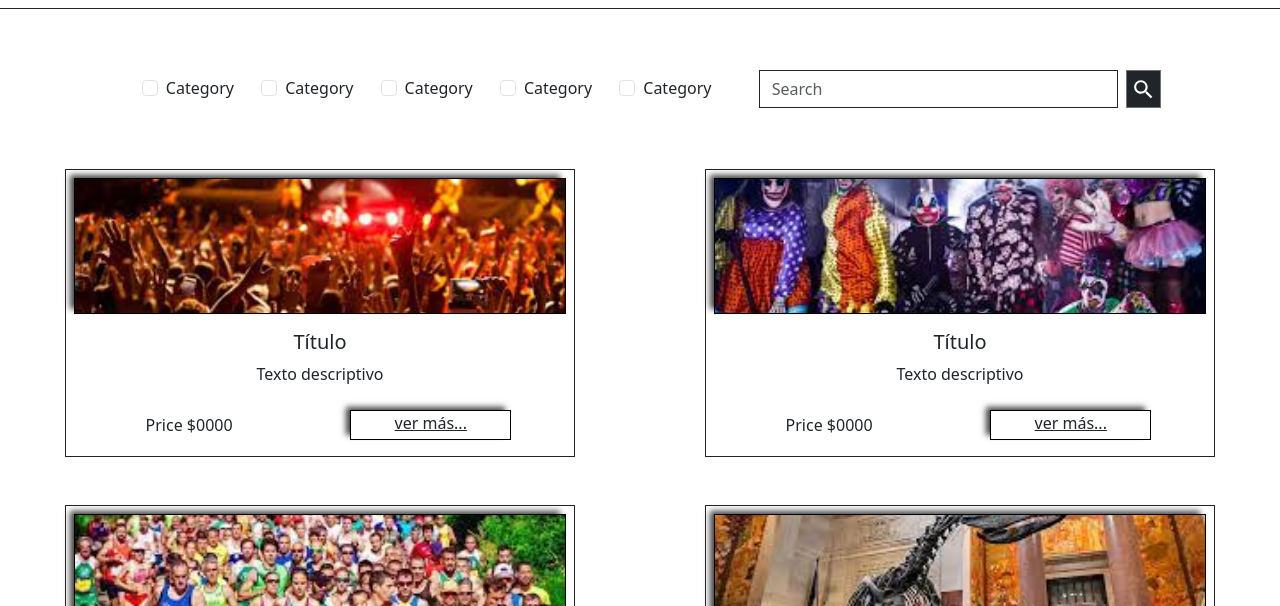
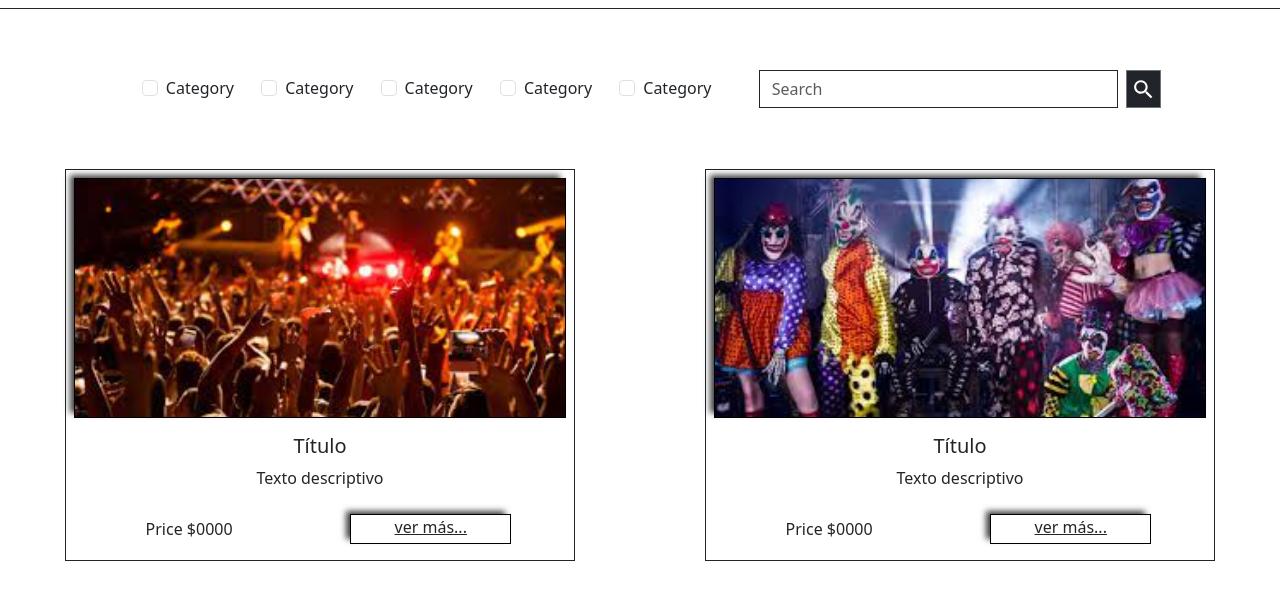
Before and after one commit to JuannRob/amazing-events, a plain HTML site: page index.html in a window 1280 px wide. Shown: the part 118-724 px from the top of the page. Drawn offline with nearby package versions, Linux system fonts and the light colour scheme.

Commit message:
images fixed

```diff
--- a/assets/styles/styles.css
+++ b/assets/styles/styles.css
@@ -50,7 +50,7 @@ h2 {
 /*-------CARD-------*/
 .card-img-top {
     width: 100%;
-    height: 17vh;
+    height: 15rem;
     object-fit: cover;
 }
 
```
